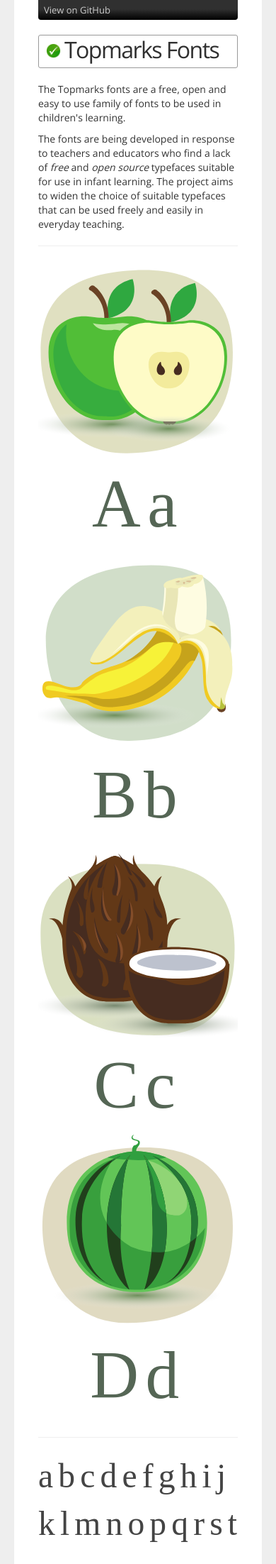
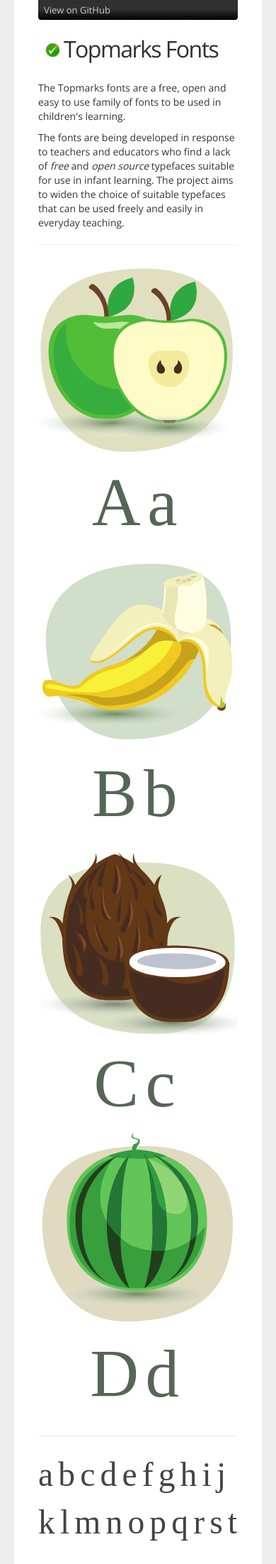
Before and after one commit to vernnobile/topmarks, a Jekyll site: the page built from index.html, in a window 390 px wide. Shown: the top 2204 px of the page at 71% size. Built offline with Jekyll 4.4.1, drawn with Linux system fonts in a browser that asks for light colours; some web fonts are replaced.

Commit message:
Update stylesheet.css

```diff
--- a/stylesheets/stylesheet.css
+++ b/stylesheets/stylesheet.css
@@ -13,15 +13,21 @@
   height: 44px;
 }
 
-.navbar-static-cont-width {
-  margin-top: 13px;
-  margin-right: auto;
-  margin-bottom: 0px;
-  margin-left: auto;
-  padding-top: 10px;
-  padding-right: 10px;
-  padding-bottom: 10px;
-  padding-left: 10px;
+/* =Navigation
+----------------------------------------------- */
+.navbar-static-cont-width .navbar-inner {padding-left:10px;padding-right:10px;min-height:40px;}
+.navbar-static-cont-width {margin:0 auto;padding:10px;}
+@media (min-width: 1200px) {
+  .navbar-static-cont-width {width:1170px;}
+}
+@media (max-width: 1199px) {
+	.navbar-static-cont-width {width:940px;}
+}
+@media (min-width: 768px) and (max-width: 979px) {
+	.navbar-static-cont-width {width:724px;}
+}
+@media (max-width: 767px) {
+	.navbar-static-cont-width {width:auto;}
 }
 
 .navbar {
@@ -36,23 +42,21 @@
   letter-spacing: -0.05em;
 }
 
-.navbar-teal {
-  background-color: white;
-  border-top-color: #999999;
-  border-right-color: #999999;
-  border-bottom-color: #999999;
-  border-left-color: #999999;
-  border-top-width: 1px;
-  border-right-width: 1px;
-  border-bottom-width: 1px;
-  border-left-width: 1px;
-  border-top-style: solid;
-  border-right-style: solid;
-  border-bottom-style: solid;
-  border-left-style: solid;
--webkit-border-radius: 3px 3px 3px 3px;
-  border-radius: 3px 3px 3px 3px;
+body .navbar-teal .navbar-inner,.navbar-teal .dropdown-menu li > a:hover, .navbar-teal .dropdown-menu li > a:focus, .navbar-teal .dropdown-submenu:hover > a,.navbar-teal .dropdown-menu .active > a, .navbar-teal .dropdown-menu .active > a:hover {
+background-color: #49AFCD;
+background-image: -moz-linear-gradient(top, #5BC0DE, #2F96B4);
+background-image: -webkit-gradient(linear, 0 0, 0 100%, from(#5BC0DE), to(#2F96B4));
+background-image: -webkit-linear-gradient(top, #5BC0DE, #2F96B4);
+background-image: -o-linear-gradient(top, #5BC0DE, #2F96B4);
+background-image: linear-gradient(to bottom, #5BC0DE, #2F96B4);
+background-repeat: repeat-x;
+filter: progid:DXImageTransform.Microsoft.gradient(startColorstr='#ff5bc0de', endColorstr='#ff2f96b4', GradientType=0);
+border-color: #2F96B4 #2F96B4 #1F6377;
+border-color: rgba(0, 0, 0, 0.1) rgba(0, 0, 0, 0.1) rgba(0, 0, 0, 0.25);
+filter: progid:DXImageTransform.Microsoft.gradient(enabled = false);
 }
+.navbar.navbar-teal .nav > .active > a, .navbar.navbar-teal .nav > .active > a:hover, .navbar.navbar-teal .nav > .active > a:focus,.navbar.navbar-teal .nav li.dropdown.open > .dropdown-toggle, .navbar.navbar-teal .nav li.dropdown.active > .dropdown-toggle, .navbar.navbar-teal .nav li.dropdown.open.active > .dropdown-toggle {color: #fff;background-color: #2F96B4;}
+
 
 #project_tagline {
   font-size: 1.6em;
```
